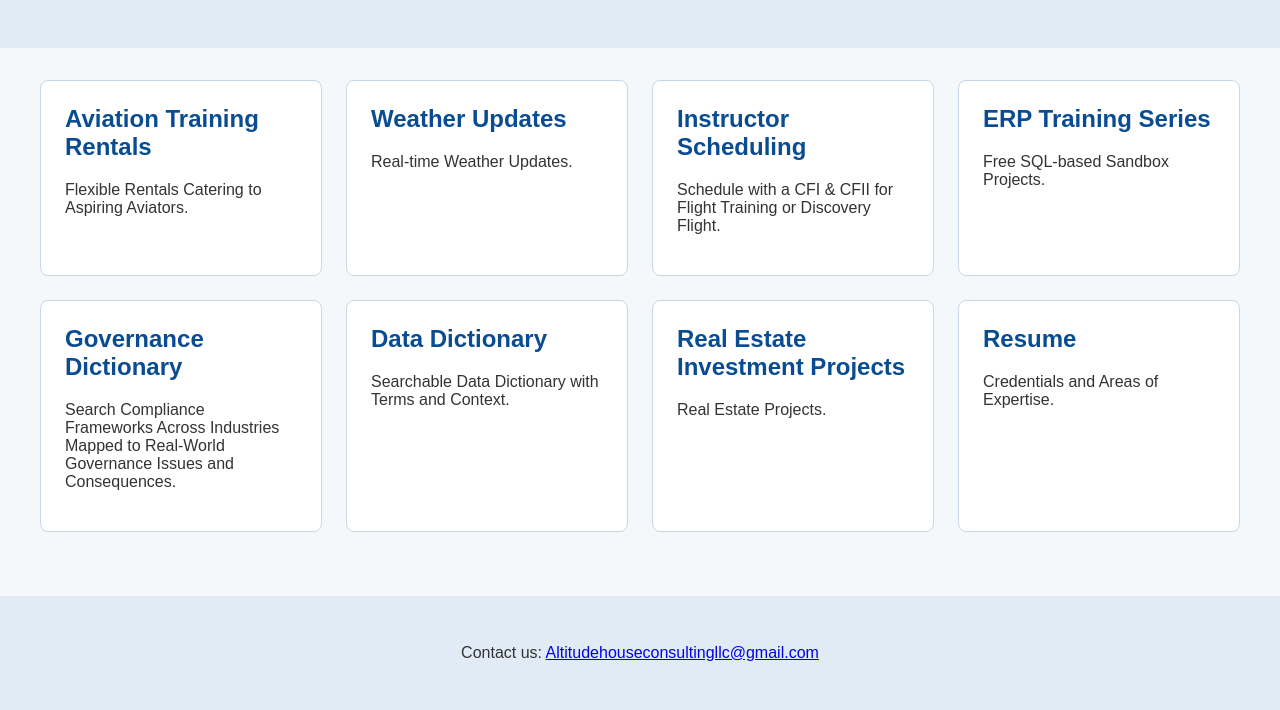
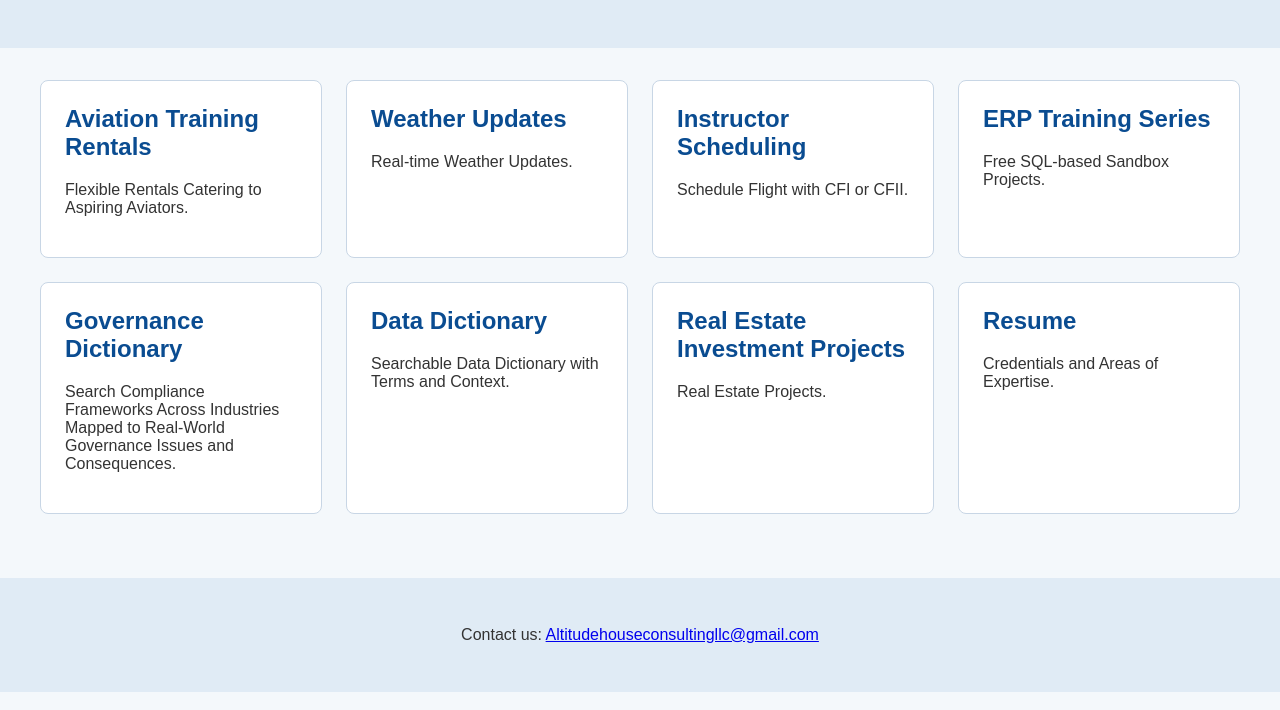
Before and after one commit to altitudehouseconsulting/altitudehouseconsulting, a plain HTML site: page index.html in a window 1280 px wide. Shown: the part 237-947 px from the top of the page. Drawn offline with Linux system fonts and the light colour scheme.

Commit message:
Update index.html

```diff
--- a/index.html
+++ b/index.html
@@ -27,7 +27,7 @@
 
         <a class="card" href="https://altitudehouseconsulting.github.io/aviation-rentals/">
             <h2>Instructor Scheduling</h2>
-            <p>Schedule with a CFI & CFII for Flight Training or Discovery Flight.</p>
+            <p>Schedule Flight with CFI or CFII.</p>
         </a>
 
 
```
